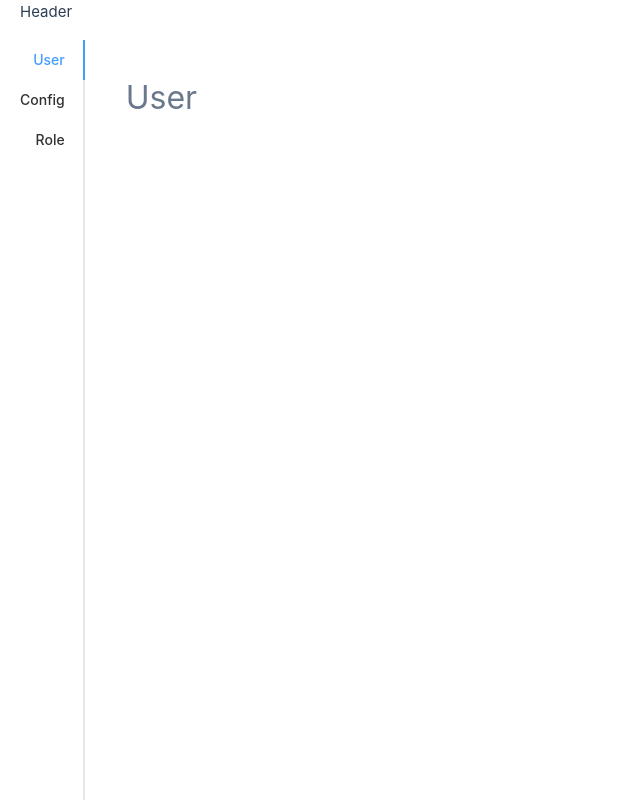
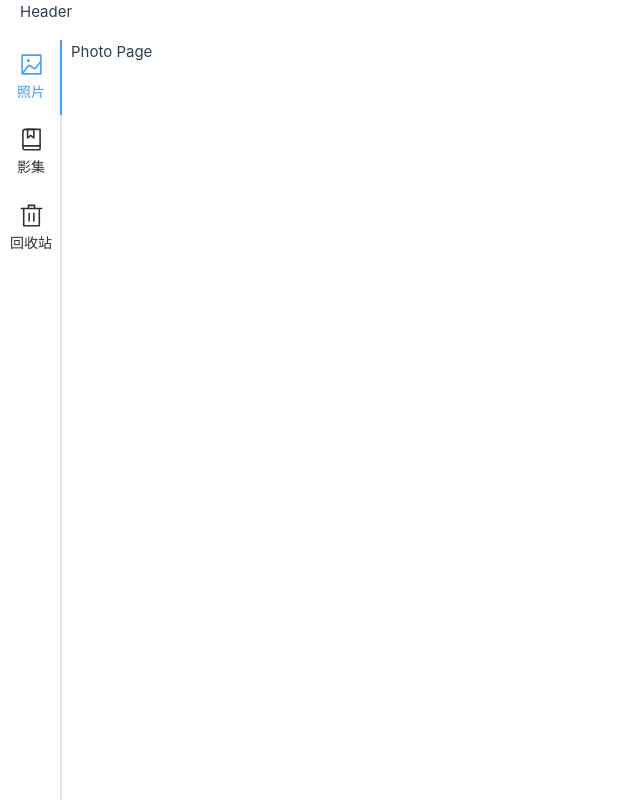
Before and after one commit to LLZZHH-pg/cloudphoto-front, a Vue app: page /photo in a window 1280 px wide. Shown: the whole page, without its empty margins (0-640 px from the left). Built offline with nearby package versions, Linux system fonts and the light colour scheme.

Commit message:
搭框架3

```diff
--- a/src/App.vue
+++ b/src/App.vue
@@ -1,38 +1,82 @@
 <script setup>
-    // import UserInfo from './components/UserInfo.vue';
-    // import PhotoPage from './view/PhotoPage.vue';
-    // import AlbumPage from './view/AlbumPage.vue';
-    // import RecyclePage from './view/RecyclePage.vue';
+    import { computed, ref } from 'vue'
+    import { useRoute, useRouter } from 'vue-router'
 
-    import { ref } from 'vue'
     const tabPosition = ref('left')
+    const route = useRoute()
+    const router = useRouter()
+
+    const activeTab = computed({
+    get: () => {
+        if (route.path.startsWith('/photo')) return 'photo'
+        if (route.path.startsWith('/album')) return 'album'
+        if (route.path.startsWith('/recycle')) return 'recycle'
+        return 'photo'
+    },
+    set: (name) => router.push({ name })
+    })
 </script>
 
 <template>
   <div class="common-layout">
     <el-container>
-        <el-header height="5vh" >Header</el-header>
+      <el-header height="5vh">Header</el-header>
 
-        <el-tabs :tab-position="tabPosition" style="height: 95vh" class="main-tabs">
-            <el-tab-pane label="User">User</el-tab-pane>
-            <el-tab-pane label="Config">Config</el-tab-pane>
-            <el-tab-pane label="Role">Role</el-tab-pane>
-        </el-tabs>
+      <el-tabs v-model="activeTab" :tab-position="tabPosition" style="height:95vh" class="main-tabs">
+        <el-tab-pane name="photo">
+          <template #label>
+            <div class="tab-item">
+              <el-icon :size="25"><Picture /></el-icon>
+              <span>照片</span>
+            </div>
+          </template>
+          <router-view />
+        </el-tab-pane>
+        <el-tab-pane name="album">
+          <template #label>
+            <div class="tab-item">
+              <el-icon :size="25"><Collection /></el-icon>
+              <span>影集</span>
+            </div>
+          </template>
+          <router-view />
+        </el-tab-pane>
+        <el-tab-pane name="recycle">
+          <template #label>
+            <div class="tab-item">
+              <el-icon :size="25"><Delete /></el-icon>
+              <span>回收站</span>
+            </div>
+          </template>
+          <router-view />
+        </el-tab-pane>
+      </el-tabs>
+
 
     </el-container>
   </div>
 </template>
 
-<style>
-    .main-tabs > .el-tabs__content {
-        padding: 32px;
-        color: #6b778c;
-        font-size: 32px;
-        font-weight: 600;
-    }
+<style scoped>
+.main-tabs :deep(.el-tabs__content) {
+  overflow-y: auto;
+  height: 100%;
+}
 
-    .el-tabs--right .el-tabs__content,
-    .el-tabs--left .el-tabs__content {
-        height: 100%;
-    }
+/* 让插槽内容水平垂直居中 */
+.tab-item {
+  display: flex;
+  flex-direction: column;
+  align-items: center;
+  justify-content: center;
+  gap: 4px; /* 图标和文字的间距 */
+  width: 100%;
+}
+
+/* 覆盖 Element Plus 默认的左对齐样式（针对左侧标签栏） */
+:deep(.el-tabs--left .el-tabs__item) {
+  text-align: center;
+  padding: 12px 10px; /* 增加上下间距，让侧边栏看起来更开阔 */
+  height: auto;
+}
 </style>
```
Also changed, not shown: src/main.js (+6 -4 lines), src/router/index.js (added, +18 -0 lines), src/utils/request.js (added, +22 -0 lines).
